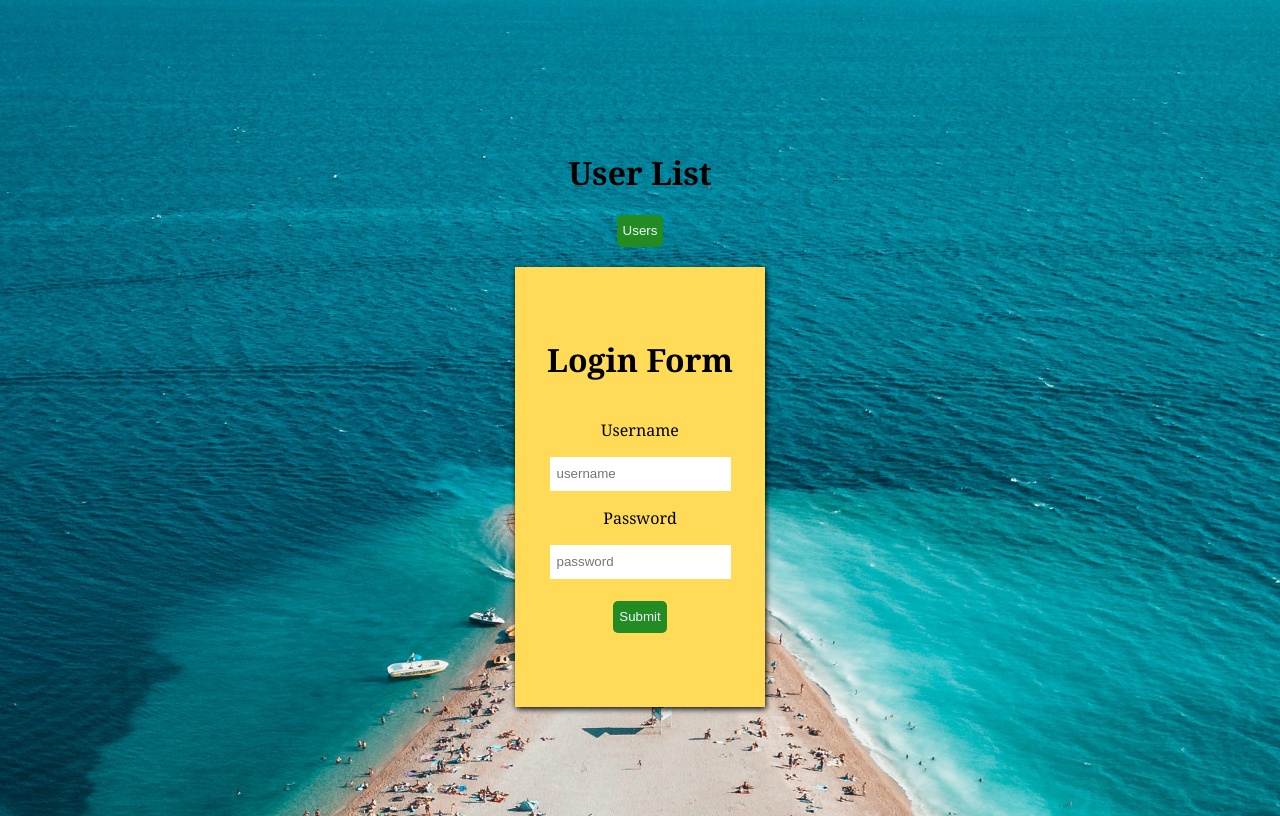
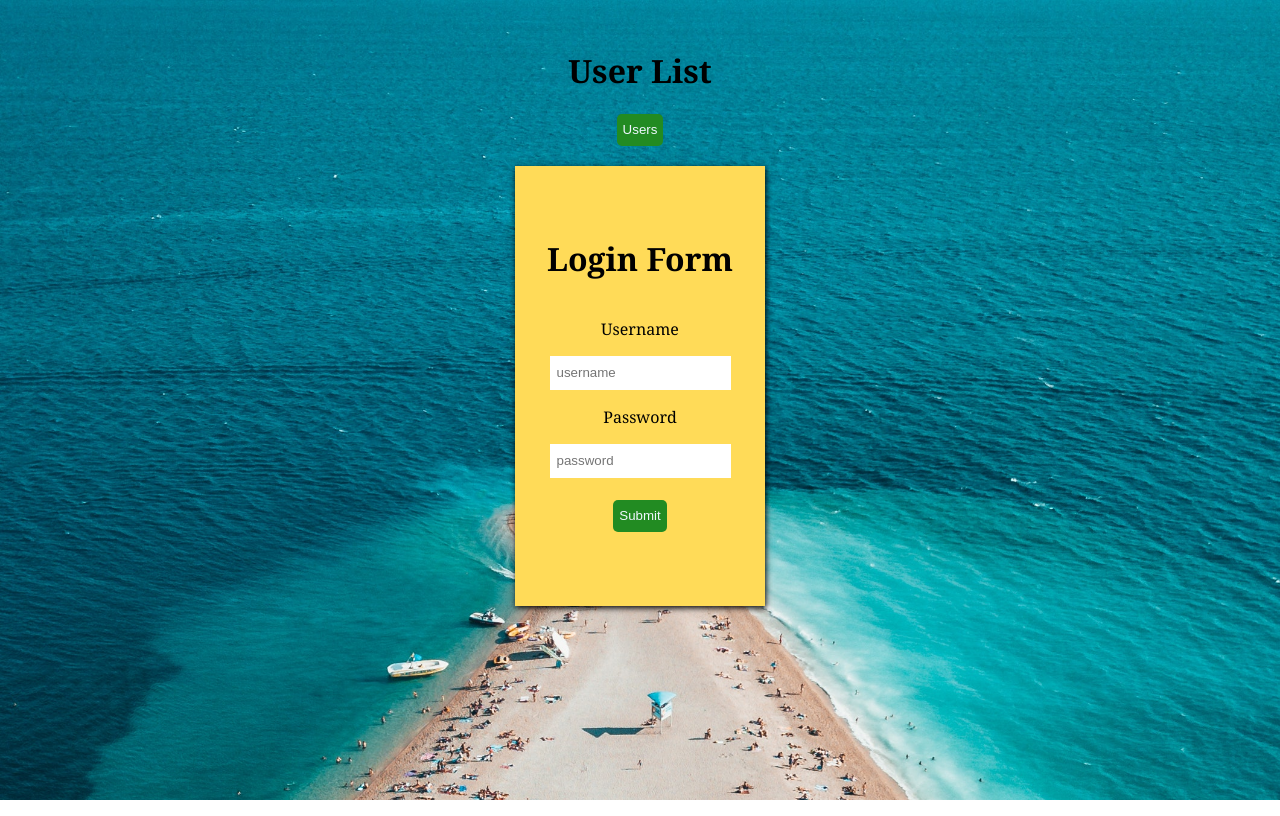
Before and after one commit to LordYemight/Userlist, a React (Create React App) app: page / in a window 1280 px wide. Built offline with nearby package versions, Linux system fonts and the light colour scheme; no server answers.

Commit message:
Deployed website

```diff
--- a/src/UserList.css
+++ b/src/UserList.css
@@ -17,7 +17,6 @@ body{
   background: url(pexels.jpg);
   background-size: cover;
   background-repeat: no-repeat;
-  height: 100cqh;
   font-family: Cambria, Cochin, Georgia, Times, 'Times New Roman', serif;
 }
 
```
